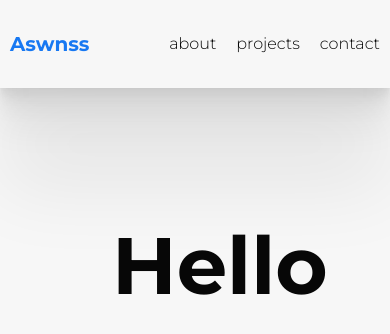
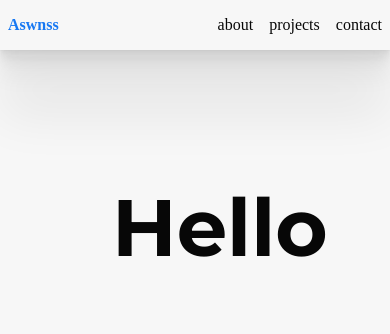
Before and after one commit to aswnss-m/vite-react, a React (Vite) app: page / in a window 390 px wide. Shown: the top 334 px of the page. Built offline with nearby package versions, Linux system fonts and the light colour scheme.

Commit message:
navbar is mobile done

```diff
--- a/src/assets/Navbar.css
+++ b/src/assets/Navbar.css
@@ -1,47 +1,22 @@
-@import "./root.css";
-
-
-.nav {
+.nav{
+    width: 100vw;
+    background-color: var(--white);
     display: flex;
+    align-items: center;
     justify-content: space-between;
-    background-color: var(--white);
-    height: fit-content;
-    box-shadow: 0px 100px 80px rgba(0, 0, 0, 0.07), 0px 41.7776px 33.4221px rgba(0, 0, 0, 0.0503198), 0px 22.3363px 17.869px rgba(0, 0, 0, 0.0417275), 0px 12.5216px 10.0172px rgba(0, 0, 0, 0.035), 0px 6.6501px 5.32008px rgba(0, 0, 0, 0.0282725), 0px 2.76726px 2.21381px rgba(0, 0, 0, 0.0196802);
-
+    box-shadow: 0px 64.6875px 51.75px rgba(0, 0, 0, 0.07), 0px 27.0249px 21.6199px rgba(0, 0, 0, 0.0503198), 0px 14.4488px 11.559px rgba(0, 0, 0, 0.0417275), 0px 8.09988px 6.4799px rgba(0, 0, 0, 0.035), 0px 4.30178px 3.44143px rgba(0, 0, 0, 0.0282725), 0px 1.79007px 1.43206px rgba(0, 0, 0, 0.0196802);
 }
-.nav > ul {
+.nav >ul{
     display: flex;
     list-style: none;
-    align-content: flex-start;
 }
-.nav > ul > li {
-    padding: 10px;
-    font-family: 'Montserrat', sans-serif;
-    font-style: normal;
-    font-weight: 300;
-    font-size: 16px;
-    line-height: 36px;
-}
-.nav >ul>li>a{
+.nav li>a{
+    margin: 0 .5em;
     color: var(--black);
     text-decoration: none;
 }
-.nav li:hover {
-    text-decoration: underline 2px;
-    transform: translateY(-5%);
+.nav >a{
+    padding: 0 .5em;
+    font-weight: 600;
+    color:var(--accent-color);
 }
-.nav > a {
-    padding-left: 10px;
-    font-family: 'Montserrat', sans-serif;
-    font-style: bold;
-    font-weight: 800;
-    font-size: 20px;
-    line-height: 36px;
-    align-self: center;
-    color: var(--accent-color);
-}
-@media screen and (max-width: 480px) {
-    body{
-        overflow-x: hidden !important;
-    }
-}
```
